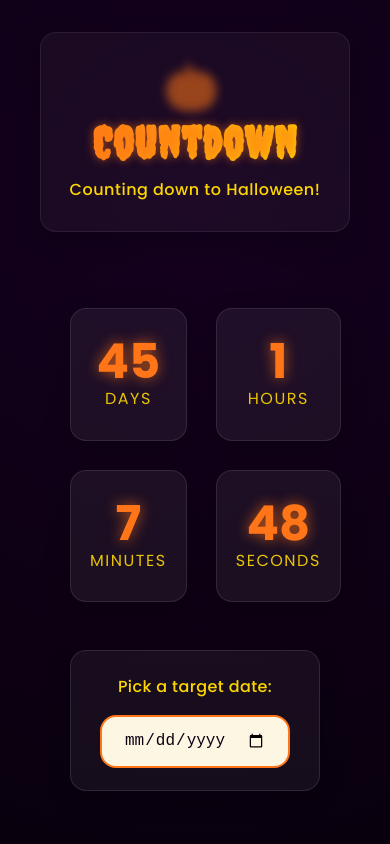
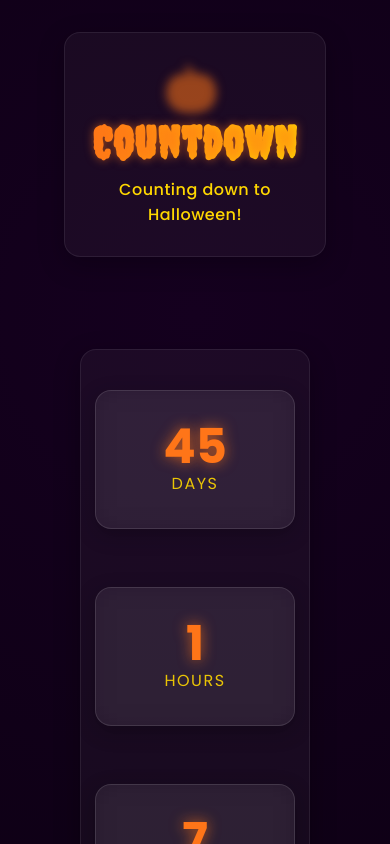
Before and after one commit to mcckyle/the-countdown, a React (Vite) app: page / in a window 390 px wide. Shown: the top 844 px of the page. Built offline with nearby package versions, Linux system fonts and the light colour scheme.

Commit message:
index.html: Include some root styles.

```diff
--- a/index.html
+++ b/index.html
@@ -19,12 +19,21 @@
     <style>
       body {
         margin: 0;
-        background: radial-gradient(circle at 50% 20%, #14001b 0%, #050009 100%);
+        background: radial-gradient(circle at 50% 30%, #160024 0%, #060009 100%);
         color: #fdf6e3;
         font-family: "Poppins", system-ui, sans-serif;
         overflow-x: hidden;
+        overflow-y: auto;
         -webkit-font-smoothing: antialiased;
-        font-smooth: always;
+      }
+
+      #root
+      {
+        display: flex;
+        flex-direction: column;
+        align-items: stretch;
+        min-height: 100vh;
+        width: 100%; /* Need this to prevent layout from adjusting to digit sizes. */
       }
 
       ::selection {
--- a/src/App.css
+++ b/src/App.css
@@ -6,12 +6,11 @@
     display: flex;
     flex-direction: column;
     justify-content: space-between;
-    align-items: center;
+    align-items: stretch;
 
     min-height: 100vh;
     width: 100%;
-    padding: 2rem 2.5rem;
-    overflow: hidden;
+    padding: 2rem 4rem;
 
     animation: fadeIn 1s ease both;
 }
@@ -26,18 +25,34 @@
     align-items: center;
 
     width: 100%;
+    max-width: 1800px;
+    margin: 0 auto;
     text-align: center;
-    gap: 3rem;
-    padding: 2rem 0;
+
+    gap: 5rem;
+    padding: 3rem 1rem;
 }
 
 /* The Countdown Section Dominates the Viewport. */
 .countdown
 {
     width: 100%;
-    max-width: 1200px;
-    margin: 0 auto;
-    transform: scale(1.15);
+    display: grid;
+    grid-template-columns: repeat(4, 1fr);
+    justify-items: center;
+    align-items: center;
+
+    gap: 3.5rem;
+    transform: scale(1.1);
+    margin-top: 1rem;
+    margin-bottom: 1rem;
+
+    transition: transform var(--transition);
+}
+
+.countdown:hover
+{
+    transform: scale(1.12);
 }
 
 /* Date Picker Compact Card Styles. */
@@ -46,40 +61,40 @@
     display: flex;
     flex-direction: column;
     align-items: center;
-    gap: 1rem;
+    gap: 1.25rem;
 
     background: rgba(255, 255, 255, 0.05);
-    padding: 1.4rem 1.8rem;
+    padding: 1.6rem 2.2rem;
     border-radius: var(--radius);
-    border: 1px solid rgba(255, 255, 255, 0.1);
+    border: 1px solid rgba(255, 255, 255, 0.08);
     backdrop-filter: blur(10px);
-    box-shadow: 0 6px 22px rgba(0, 0, 0, 0.25);
+    box-shadow: 0 8px 26px rgba(0, 0, 0, 0.25);
 
     transition: transform var(--transition), box-shadow var(--transition);
 }
 
 .date-picker:hover
 {
-    transform: translateY(-4px);
-    box-shadow: 0 10px 28px rgba(255, 117, 24, 0.3);
+    transform: translateY(-3px);
+    box-shadow: 0 10px 28px rgba(255, 117, 24, 0.35);
 }
 
 /* Label Styles. */
 .date-label
 {
-    font-size: 1rem;
+    font-size: 1.05rem;
     font-weight: 500;
     color: var(--color-highlight);
-    letter-spacing: 0.4px;
+    letter-spacing: 0.5px;
 }
 
 /* Custom Date Input Styles. */
 .date-input
 {
-    padding: 0.9rem 1.4rem;
+    padding: 1rem 1.5rem;
     border: 2px solid var(--color-accent);
     border-radius: var(--radius);
-    font-size: 1rem;
+    font-size: 1.05rem;
     font-weight: 500;
 
     background: var(--color-text);
@@ -87,33 +102,55 @@
     cursor: pointer;
 
     transition: border-color var(--transition),
-                box-shadow var(--transition);
+                box-shadow var(--transition),
+                transform var(--transition);
 }
 
 .date-input:hover
 {
     border-color: var(--color-highlight);
+    transform: scale(1.03);
 }
 
 .date-input:focus
 {
     outline: none;
     border-color: var(--color-secondary);
-    box-shadow: 0 0 10px var(--color-secondary);
+    box-shadow: 0 0 12px var(--color-secondary);
+}
+
+@media (max-width: 1200px)
+{
+    .countdown
+    {
+        gap: 2.5rem;
+        transform: scale(1.05);
+    }
+
+    .main-content
+    {
+        gap: 3rem;
+        padding: 2rem 1rem;
+    }
 }
 
 @media (max-width: 900px)
 {
     .countdown
     {
-        transform: scale(1.05);
-        max-width: 90%;
+        grid-template-columns: repeat(2, 1fr);
+        gap: 2rem;
+        transform: scale(1.02);
     }
 
     .main-content
     {
         gap: 2rem;
-        padding: 1rem;
+    }
+
+    .date-picker
+    {
+        width: 90%;
     }
 }
 
@@ -121,11 +158,13 @@
 {
     .countdown
     {
+        grid-template-columns: 1fr;
+        gap: 1.6rem;
         transform: scale(1);
     }
 
     .date-picker
     {
-        width: 90%;
+        padding: 1.2rem 1.4rem;
     }
 }
--- a/src/components/Countdown/Countdown.css
+++ b/src/components/Countdown/Countdown.css
@@ -3,31 +3,51 @@
 /* Countdown Container Styles. */
 .countdown
 {
-    display: grid;
-    grid-template-columns: repeat(4, 1fr);
-    justify-items: center;
-    align-items: center;
+    display: flex;
+    justify-content: center;
+    align-items: stretch;
+    flex-wrap: wrap;
     gap: 2.5rem;
+
     width: 100%;
-    margin: 3rem auto 2rem;
-    padding: 1rem 0;
+    max-width: 1600px;
+    margin: 3rem auto;
+    padding: 2rem;
+
+    background: rgba(255, 255, 255, 0.04);
+    border: 1px solid rgba(255, 255, 255, 0.08);
+    border-radius: var(--radius);
+    backdrop-filter: blur(12px);
+    box-shadow: 0 8px 26px rgba(0, 0, 0, 0.3);
+
+    transition: transform var(--transition), box-shadow var(--transition);
 
     animation: fadeIn 1s ease both;
+}
+
+.countdown:hover
+{
+    transform: translateY(-3px);
+    box-shadow: 0 12px 30px rgba(255, 117, 24, 0.25);
 }
 
 /* Time Box Styles. */
 .time-box
 {
+    flex: 1 1 220px;
+    max-width: 280px;
+    min-width: 200px;
+
+    padding: 2.8rem 1.5rem;
+    text-align: center;
+    margin: 0 0.5rem;
+
     background: rgba(255, 255, 255, 0.06);
-    border: 1px solid rgba(255, 255, 255, 0.1);
+    border: 1px solid rgba(255, 255, 255, 0.12);
     border-radius: var(--radius);
-    padding: 2.5rem 1.5rem;
-    text-align: center;
-    width: 100%;
-    max-width: 220px;
 
     backdrop-filter: blur(14px);
-    box-shadow: 0 8px 24px rgba(0, 0, 0, 0.25);
+    box-shadow: 0 6px 20px rgba(0, 0, 0, 0.25);
 
     transition: transform var(--transition), box-shadow var(--transition);
 }
@@ -35,7 +55,7 @@
 .time-box:hover
 {
     transform: translateY(-6px);
-    box-shadow: 0 12px 30px rgba(255, 117, 24, 0.35);
+    box-shadow: 0 10px 30px rgba(255, 117, 24, 0.35);
 }
 
 /* Time Value Styles. */
@@ -54,7 +74,7 @@
 .time-label
 {
     margin-top: 0.8rem;
-    font-size: clamp(1rem, 1.4vw, 1.2rem);
+    font-size: clamp(1rem, 1.4vw, 1.25rem);
     text-transform: uppercase;
     letter-spacing: 1.5px;
     color: var(--color-highlight);
@@ -67,13 +87,15 @@
     display: flex;
     justify-content: center;
     align-items: center;
-    min-height: 200px;
+    min-height: 240px;
+    margin: 4rem auto;
+    padding: 2rem;
 
     background: rgba(255, 255, 255, 0.05);
     border: 1px solid rgba(255, 255, 255, 0.1);
     border-radius: var(--radius);
-    backdrop-filter: blur(14px);
-    box-shadow: 0 6px 22px rgba(0, 0, 0, 0.25);
+    backdrop-filter: blur(12px);
+    box-shadow: 0 8px 24px rgba(0, 0, 0, 0.25);
 
     animation: fadeIn 1s ease both;
 }
@@ -88,18 +110,30 @@
                  0 0 20px rgba(255, 117, 24, 0.45);
 }
 
+@media (max-width: 1024px)
+{
+    .countdown
+    {
+        flex-wrap: wrap;
+        gap: 1.8rem;
+    }
+}
+
 @media (max-width: 768px)
 {
     .countdown
     {
-        grid-template-columns: repeat(2, 1fr);
-        gap: 1.8rem;
+        flex-direction: column;
+        align-items: center;
+        padding: 1.5rem 1rem;
     }
 
     .time-box
     {
-        max-width: 180px;
-        padding: 1.8rem 1.2rem;
+        width: 80%;
+        max-width: 280px;
+        margin: 1rem 0;
+        padding: 2rem 1.2rem;
     }
 
     .time-value
--- a/src/components/Footer/Footer.jsx
+++ b/src/components/Footer/Footer.jsx
@@ -1,7 +1,7 @@
 //Filename: Footer.jsx
 //Author: Kyle McColgan
-//Date: 25 September 2025
-//Description: This file contains the Footer component for the Countdown React project.
+//Date: 25 October 2025
+//Description: This file contains the Footer component for the React Countdown project.
 
 import "./Footer.css";
 
@@ -10,7 +10,7 @@ function Footer()
   return (
     <footer className="footer">
       <p className="footer-text">
-        👻 Built with <span className="highlight">React</span> &{" "}
+        👻 Designed by Kyle McColgan. Built with <span className="highlight">React</span> &{" "}
         <span className="highlight">Vite</span> ·{" "}
         <span className="year">{new Date().getFullYear()}</span>
       </p>
```
Also changed, not shown: 1 other file (tests, documents, lock files or other folders).
